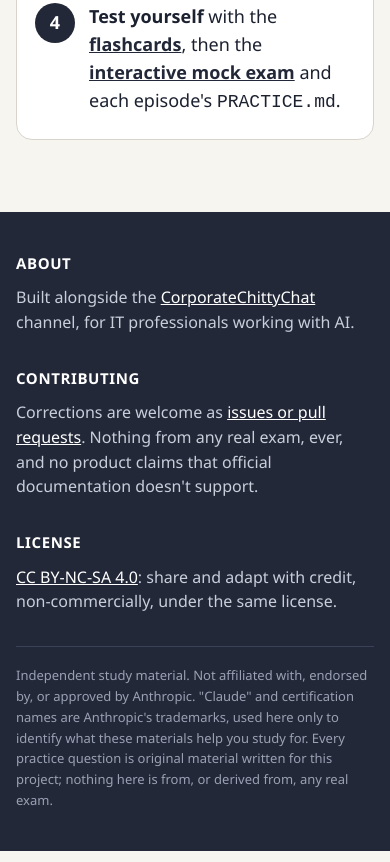
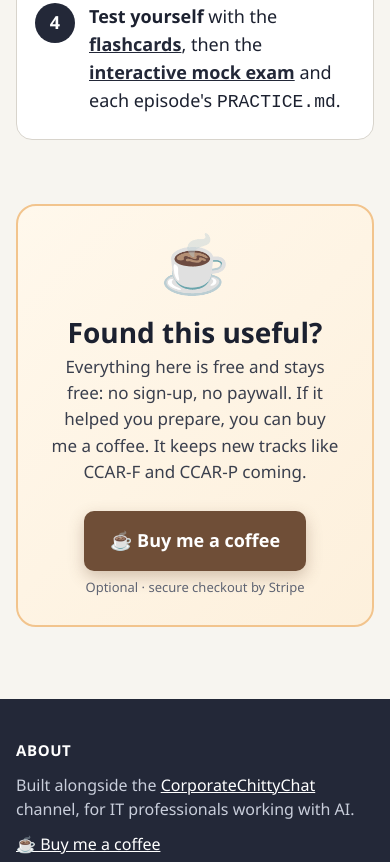
Before and after one commit to CorporateChittyChat/claude-certification-prep, a plain HTML site: page index.html in a window 390 px wide. Shown: the part 7622-8484 px from the top of the page. Drawn offline with Linux system fonts and the light colour scheme.

Commit message:
Add an optional "Buy me a coffee" Stripe link across the site
Home page: a support card above the footer, a footer link, and a short
thank-you message when Stripe redirects back with ?thanks=1. Both mock
exam results screens and the flashcards (end of round and footer) get a
one-line, clearly optional coffee link. Everything stays free.

Also fixes the CCDV-F results label that still said "domain".

Co-Authored-By: Claude Opus 5.5 <noreply@anthropic.com>

```diff
--- a/index.html
+++ b/index.html
@@ -53,6 +53,18 @@
   .emblem{width:132px; height:132px; filter:drop-shadow(0 10px 22px rgba(0,0,0,.35));}
   .emblem.second{margin-top:56px;}
   .emblem text{font-family:"Segoe UI",system-ui,Arial,sans-serif;}
+
+  /* ---------- support ---------- */
+  .coffee{display:grid; grid-template-columns:auto 1fr auto; gap:26px; align-items:center; background:linear-gradient(135deg,#fff8ec 0%,#fdf0dc 100%); border:2px solid #f2c48d; border-radius:20px; padding:28px 32px;}
+  .coffee .cup{font-size:56px; line-height:1;}
+  .coffee h2{font-size:28px; margin-bottom:4px;}
+  .coffee p{color:#3a3f4d; font-size:17px; max-width:640px;}
+  .coffee-cta{display:flex; flex-direction:column; align-items:center; gap:6px;}
+  .coffee-cta small{color:var(--grey); font-size:13px;}
+  .btn.coffee-btn{background:#6f4e37; color:#fff; font-size:18px; padding:14px 24px; box-shadow:0 6px 16px rgba(111,78,55,.3);}
+  .btn.coffee-btn:hover{filter:brightness(1.1);}
+  .thanks{position:fixed; left:50%; bottom:22px; transform:translateX(-50%); background:var(--green); color:#fff; font-weight:700; padding:14px 22px; border-radius:12px; box-shadow:0 10px 30px rgba(0,0,0,.2); z-index:10;}
+  .hidden{display:none!important;}
 
   /* ---------- footer disclaimer ---------- */
   .fine{grid-column:1 / -1; border-top:1px solid #3a4158; padding-top:18px; font-size:13px; color:#9aa1b3; line-height:1.6;}
@@ -139,6 +151,7 @@
   /* ---------- responsive ---------- */
   @media (max-width:980px){
     .hero .wrap, .tracks, .paths, footer .wrap{grid-template-columns:minmax(0,1fr);}
+    .coffee{grid-template-columns:1fr; text-align:center; justify-items:center;}
     .videos{grid-template-columns:repeat(2,minmax(0,1fr));}
     .emblems{justify-content:flex-start;}
     .emblems{grid-template-columns:repeat(4,minmax(0,92px)); gap:10px; justify-content:start;}
@@ -431,11 +444,30 @@
   </div>
 </section>
 
+<section class="block" id="support">
+  <div class="wrap">
+    <div class="coffee">
+      <div class="cup" aria-hidden="true">☕</div>
+      <div class="coffee-body">
+        <h2>Found this useful?</h2>
+        <p>Everything here is free and stays free: no sign-up, no paywall. If it helped you prepare, you can buy me a coffee. It keeps new tracks like CCAR-F and CCAR-P coming.</p>
+      </div>
+      <div class="coffee-cta">
+        <a class="btn coffee-btn" href="https://buy.stripe.com/5kQ8wSeembHnakwaXGgrS01" target="_blank" rel="noopener">☕ Buy me a coffee</a>
+        <small>Optional · secure checkout by Stripe</small>
+      </div>
+    </div>
+  </div>
+</section>
+
+<div class="thanks hidden" id="thanks" role="status">Thank you for the coffee! 🙏 It genuinely helps keep this free.</div>
+
 <footer>
   <div class="wrap">
     <div>
       <h4>About</h4>
       <p>Built alongside the <a href="https://www.youtube.com/@Corporatechittychat">CorporateChittyChat</a> channel, for IT professionals working with AI.</p>
+      <p style="margin-top:10px"><a href="https://buy.stripe.com/5kQ8wSeembHnakwaXGgrS01" target="_blank" rel="noopener">☕ Buy me a coffee</a></p>
     </div>
     <div>
       <h4>Contributing</h4>
@@ -449,5 +481,13 @@
   </div>
 </footer>
 
+<script>
+  /* Stripe can redirect here with ?thanks=1 after a tip */
+  if (new URLSearchParams(location.search).get("thanks") === "1") {
+    const t = document.getElementById("thanks");
+    t.classList.remove("hidden");
+    setTimeout(() => t.classList.add("hidden"), 6000);
+  }
+</script>
 </body>
 </html>
```
Also changed, not shown: ccao-f/practice/mock-exam-player.html (+3 -0 lines), ccdv-f/practice/mock-exam-player.html (+4 -1 lines), flashcards.html (+5 -1 lines).
